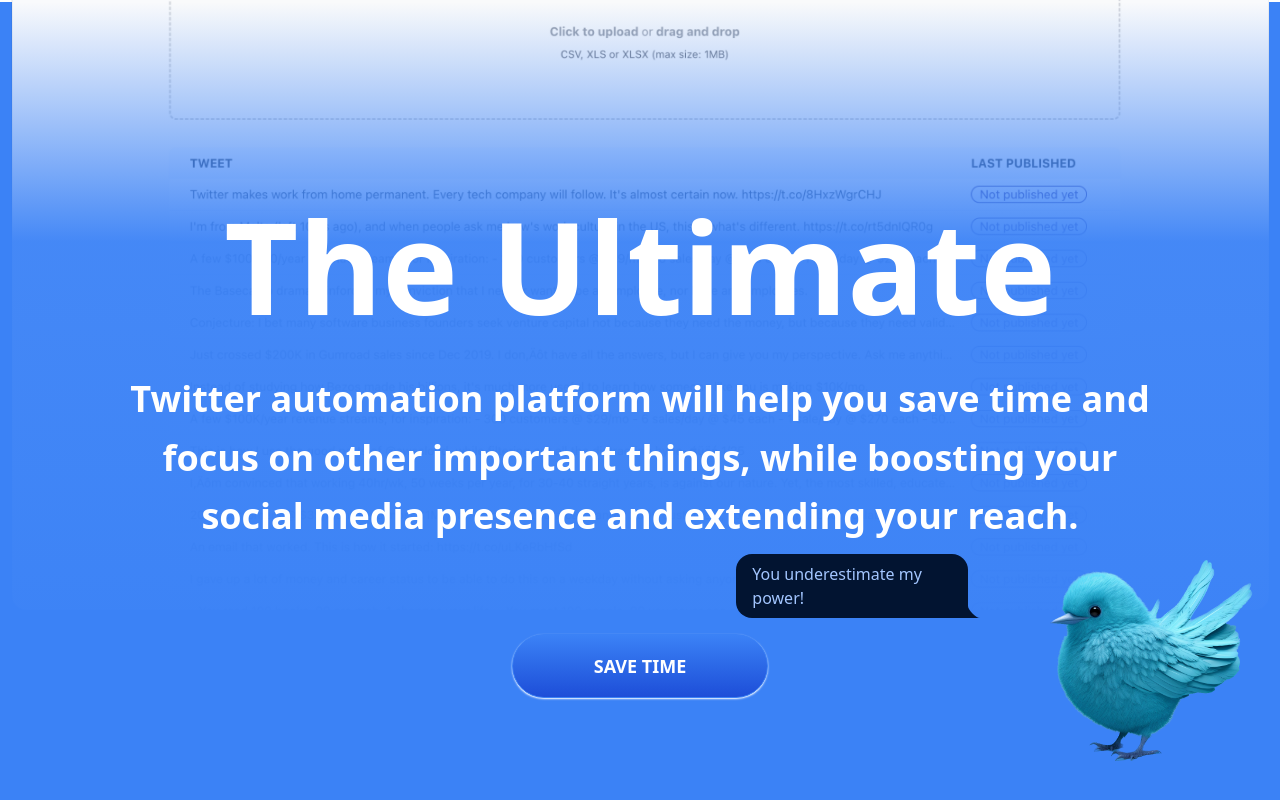
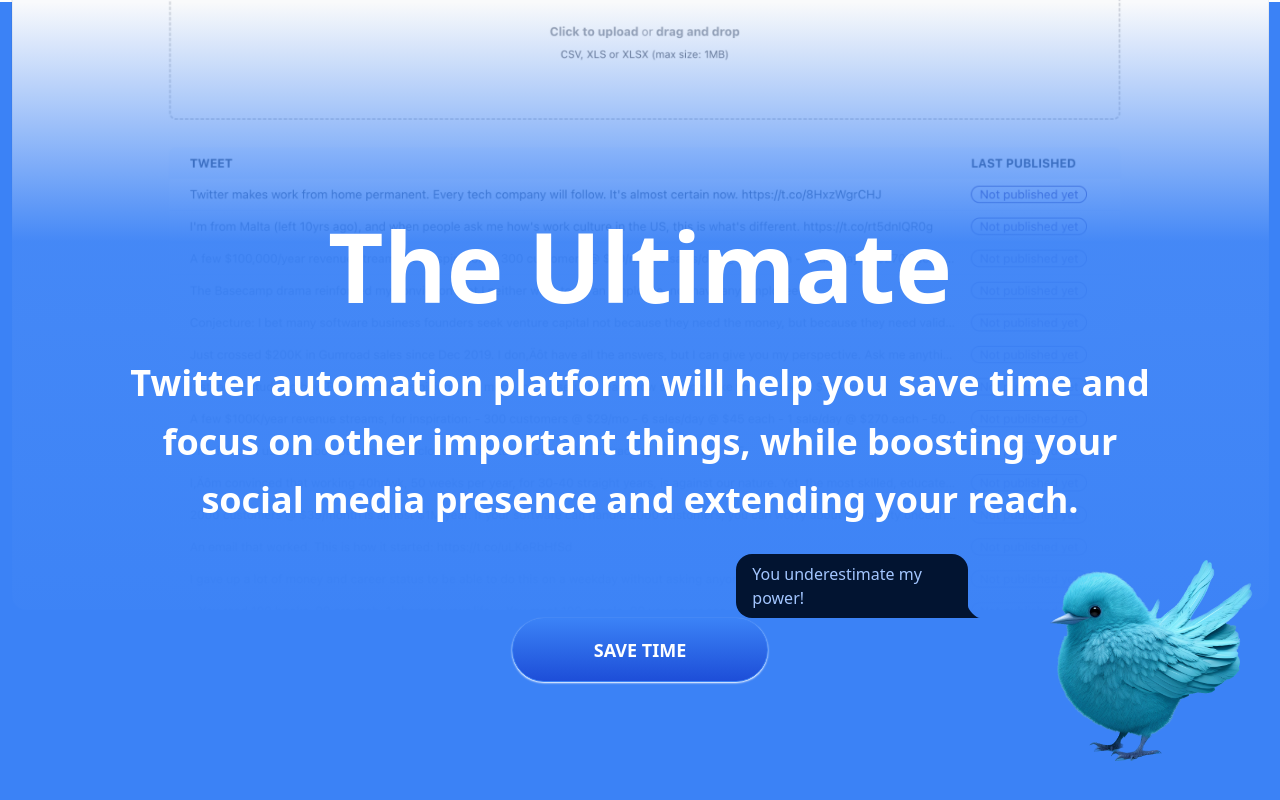
Before and after one commit to abheist/tweetcat-frontend, a Next.js app: page / in a window 1280 px wide. Shown: the part 798-1598 px from the top of the page. Built offline with nearby package versions, Linux system fonts and the light colour scheme; no server answers.

Commit message:
😎 | index page | added first two sections

```diff
--- a/src/pages/index.tsx
+++ b/src/pages/index.tsx
@@ -88,7 +88,7 @@ export default function Home() {
                                                 flex items-center`}>
                                     <div className={`container mx-auto`}>
                                         <div className={`flex flex-col items-center gap-y-10`}>
-                                            <h2 className={`text-9xl font-black text-white mt-24`}>
+                                            <h2 className={`text-8xl font-black text-white mt-24`}>
                                                 The Ultimate
                                             </h2>
                                             <h3 className={`text-4xl text-white font-bold text-center w-4/5 leading-relaxed`}>
```
